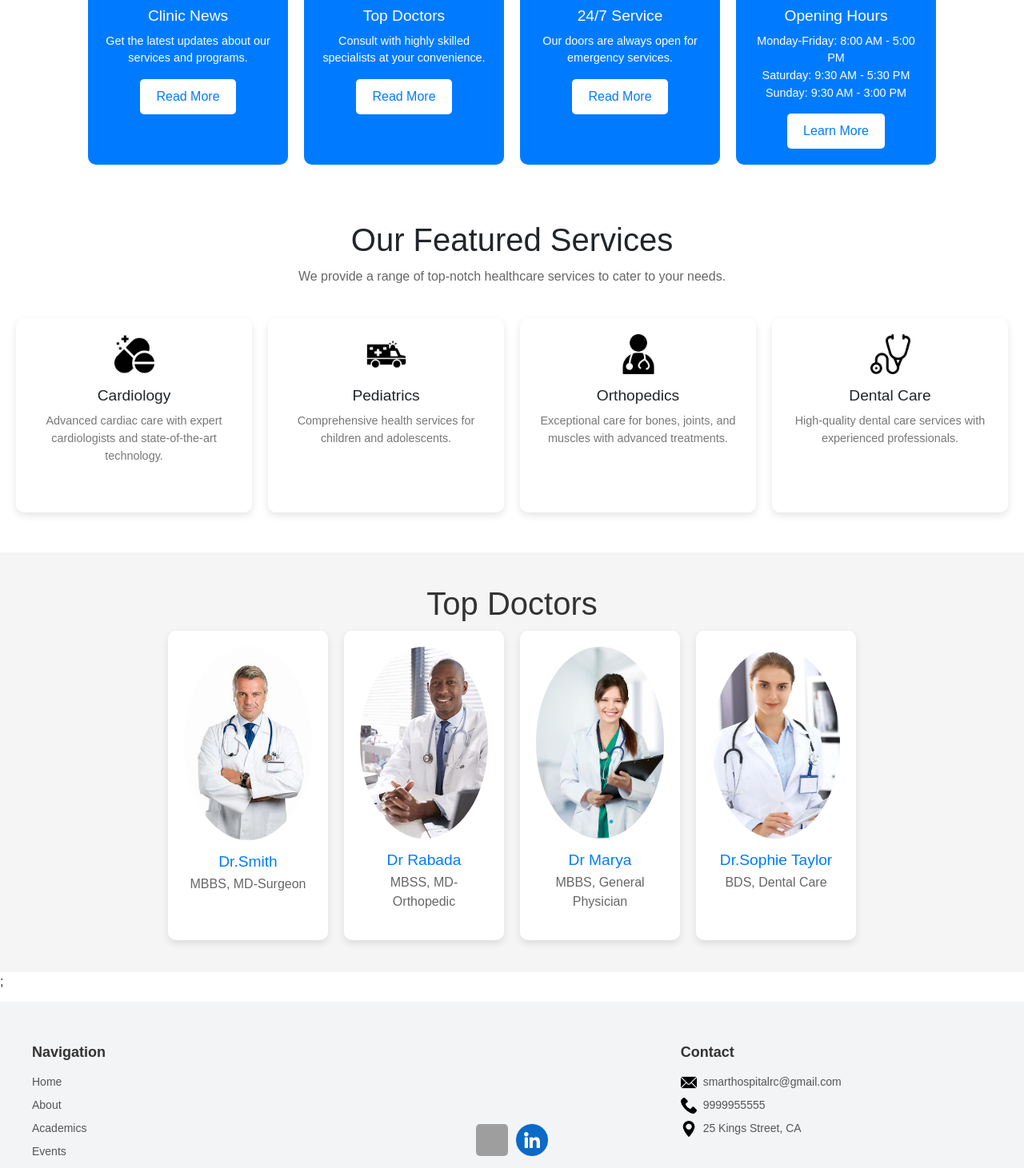
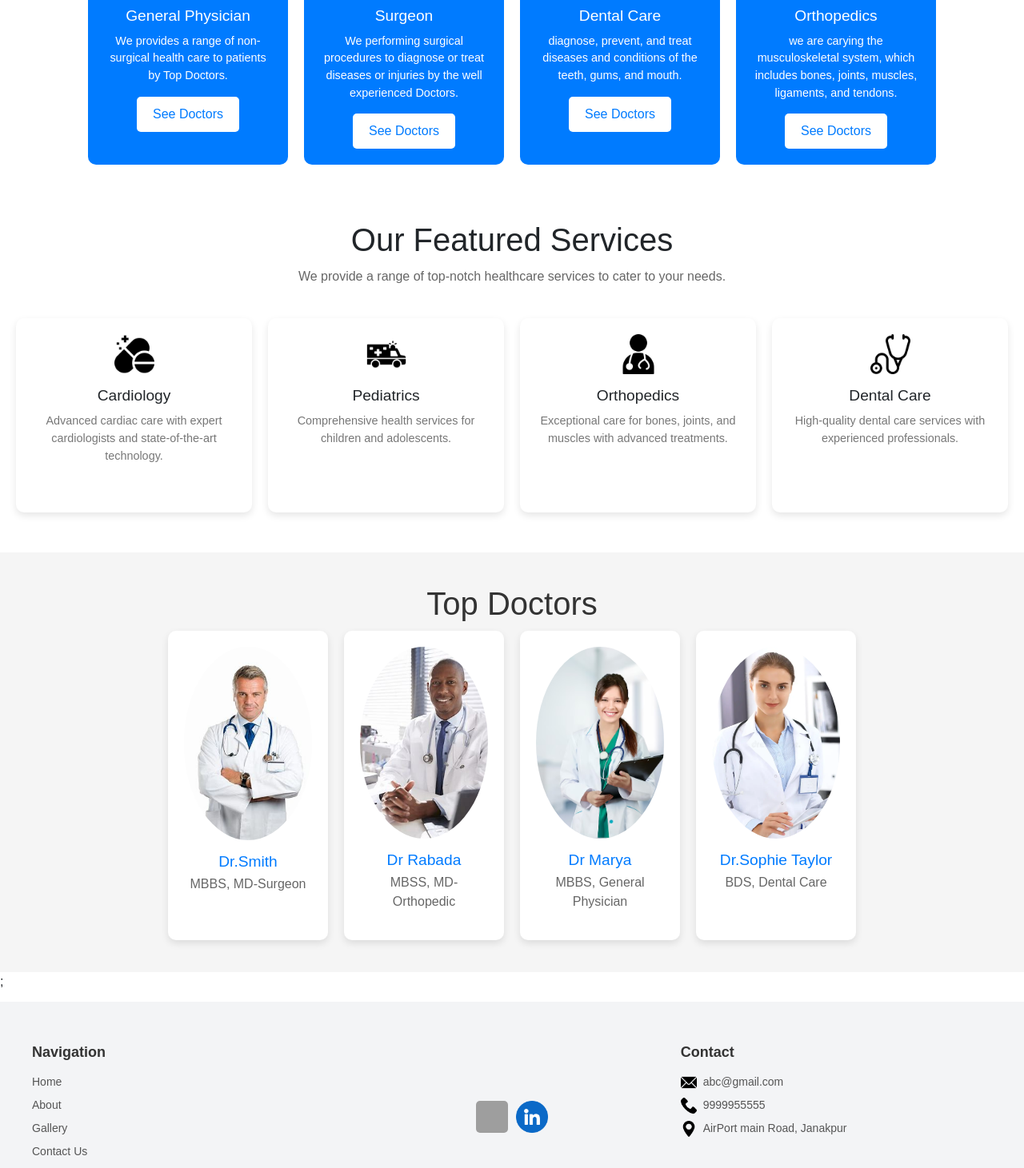
Before and after one commit to md-ahmad-raza/React-Project, a React (Vite) app in the folder front-end/: page / in a window 1280 px wide. Shown: the part 666-2127 px from the top of the page at 80% size. Built offline with nearby package versions, Linux system fonts and the light colour scheme; grey boxes are pictures that could not be loaded.

Commit message:
15th push

```diff
--- a/front-end/src/Components/Component/Footer.jsx
+++ b/front-end/src/Components/Component/Footer.jsx
@@ -14,12 +14,6 @@ const Footer = () => {
               </li>
               <li>
                 <a href='/about'>About</a>
-              </li>
-              <li>
-                <a href='/academics'>Academics</a>
-              </li>
-              <li>
-                <a href='/events'>Events</a>
               </li>
               <li>
                 <a href='/gallery'>Gallery</a>
@@ -54,7 +48,7 @@ const Footer = () => {
                   alt='Email Icon'
                   className='contact-icon'
                 />
-                smarthospitalrc@gmail.com
+                abc@gmail.com
               </li>
               <li className='contact-item'>
                 <img
@@ -70,7 +64,7 @@ const Footer = () => {
                   alt='Address Icon'
                   className='contact-icon'
                 />
-                25 Kings Street, CA
+                AirPort main Road, Janakpur
               </li>
             </ul>
           </div>
@@ -79,7 +73,7 @@ const Footer = () => {
         {/* Footer Bottom */}
       </footer>
       <div className='footer-bottom'>
-        © Smart Hospital & Research Center 2024 All rights reserved
+        © abc Hospital & Research Center 2025 All rights reserved
       </div>
     </>
   );
--- a/front-end/src/Components/Component/Navbar.jsx
+++ b/front-end/src/Components/Component/Navbar.jsx
@@ -13,7 +13,7 @@ const Navbar = () => {
     <nav className='navbar'>
       <div className='navbar-container'>
         <Link to='/' className='navbar-logo'>
-          Doctor Appointment Book
+          Doctor's Appointment Book
         </Link>
         <button className='menu-toggle' onClick={toggleMenu}>
           ☰
--- a/front-end/src/Components/Pages/Home.jsx
+++ b/front-end/src/Components/Pages/Home.jsx
@@ -1,4 +1,4 @@
-import  { useState, useEffect } from "react";
+import { useState, useEffect } from "react";
 import "../Style/Home.css"; // Combined CSS file for Home and Doctors components
 
 const Home = () => {
@@ -6,19 +6,23 @@ const Home = () => {
   const [currentIndex, setCurrentIndex] = useState(0);
 
   const carouselImages = [
-    { src: "image1.png", caption: "Access World-Class Specialists Without Leaving Home" },
+    {
+      src: "image1.png",
+      caption: "Access World-Class Specialists Without Leaving Home",
+    },
     { src: "image2.jpg", caption: "Healthcare at Your Fingertips" },
     { src: "image3.jpg", caption: "Your Health, Our Priority" },
     { src: "image4.jpg", caption: "Quality Medical Care, Anytime, Anywhere" },
-    { src: "image5.jpg", caption: "Expert Consultations from the Comfort of Your Home" },
+    {
+      src: "image5.jpg",
+      caption: "Expert Consultations from the Comfort of Your Home",
+    },
     { src: "image6.jpg", caption: "Bringing Healthcare Closer to You" },
     { src: "image7.jpg", caption: "Your Trusted Partner in Health" },
     { src: "image8.jpg", caption: "Book Appointments with Ease" },
     { src: "image9.jpg", caption: "Seamless Virtual Healthcare Experience" },
-    { src: "image10.jpg", caption: "Personalized Care, Just a Click Away" }
-];
-
-
+    { src: "image10.jpg", caption: "Personalized Care, Just a Click Away" },
+  ];
 
   const latestNews = [
     "🚑 Emergency services are now 24/7!",
@@ -55,7 +59,6 @@ const Home = () => {
     },
   ];
 
-
   useEffect(() => {
     const interval = setInterval(() => {
       setCurrentIndex((prevIndex) => (prevIndex + 1) % carouselImages.length);
@@ -64,18 +67,20 @@ const Home = () => {
   }, [carouselImages.length]);
 
   return (
-    <div className="home-container">
+    <div className='home-container'>
       {/* Hero Section */}
-      <div className="hero-section">
+      <div className='hero-section'>
         {/* Carousel */}
-        <div className="carousel">
+        <div className='carousel'>
           {carouselImages.map((image, index) => (
             <div
               key={index}
-              className={`carousel-item ${index === currentIndex ? "active" : ""}`}
+              className={`carousel-item ${
+                index === currentIndex ? "active" : ""
+              }`}
             >
               <img src={image.src} alt={`Slide ${index + 1}`} />
-              <div className="carousel-caption">
+              <div className='carousel-caption'>
                 <h2>{image.caption}</h2>
               </div>
             </div>
@@ -83,12 +88,12 @@ const Home = () => {
         </div>
 
         {/* Latest News */}
-        <div className="latest-news">
+        <div className='latest-news'>
           <h3>Latest News</h3>
-          <div className="news-container">
-            <div className="news-scroller">
+          <div className='news-container'>
+            <div className='news-scroller'>
               {latestNews.map((news, index) => (
-                <div className="news-item" key={index}>
+                <div className='news-item' key={index}>
                   {news}
                 </div>
               ))}
@@ -96,86 +101,114 @@ const Home = () => {
           </div>
         </div>
       </div>
+      {/* Features Section */}
+      <div className='features-section'>
+        <div className='feature-card'>
+          <h3>General Physician</h3>
+          <p>
+            We provides a range of non-surgical health care to patients by Top
+            Doctors.
+          </p>
+          <a href="/doctors">
+            <button>See Doctors</button>
+        </a>
+        </div>
+        <div className='feature-card'>
+          <h3>Surgeon</h3>
+          <p>
+            We performing surgical procedures to diagnose or treat diseases or
+            injuries by the well experienced Doctors.
+          </p>
+          <a href="/doctors">
+            <button>See Doctors</button>
+        </a>
+        </div>
+        <div className='feature-card'>
+          <h3>Dental Care</h3>
+          <p>
+            diagnose, prevent, and treat diseases and conditions of the teeth,
+            gums, and mouth.
+          </p>
+          <a href="/doctors">
+            <button>See Doctors</button>
+         </a>
+        </div>
+        <div className='feature-card'>
+          <h3>Orthopedics</h3>
+          <p>
+            we are carying the musculoskeletal system, which includes bones,
+            joints, muscles, ligaments, and tendons.
+          </p>
+          <a href="/doctors">
+            <button>See Doctors</button>
+        </a>
 
-      {/* Features Section */}
-      <div className="features-section">
-        <div className="feature-card">
-          <h3>Clinic News</h3>
-          <p>Get the latest updates about our services and programs.</p>
-          <button>Read More</button>
-        </div>
-        <div className="feature-card">
-          <h3>Top Doctors</h3>
-          <p>Consult with highly skilled specialists at your convenience.</p>
-          <button>Read More</button>
-        </div>
-        <div className="feature-card">
-          <h3>24/7 Service</h3>
-          <p>Our doors are always open for emergency services.</p>
-          <button>Read More</button>
-        </div>
-        <div className="feature-card">
-          <h3>Opening Hours</h3>
-          <p>
-            Monday-Friday: 8:00 AM - 5:00 PM
-            <br />
-            Saturday: 9:30 AM - 5:30 PM
-            <br />
-            Sunday: 9:30 AM - 3:00 PM
-          </p>
-          <button>Learn More</button>
         </div>
       </div>
-
       {/* Featured Services Section */}
-      <div className="featured-services">
+      <div className='featured-services'>
         <h2>Our Featured Services</h2>
-        <p>We provide a range of top-notch healthcare services to cater to your needs.</p>
-        <div className="services-container">
-          <div className="service-card">
-            <div className="service-icon">
-              <img src="service-icon1.png" alt="Icon 1" />
+        <p>
+          We provide a range of top-notch healthcare services to cater to your
+          needs.
+        </p>
+        <div className='services-container'>
+          <div className='service-card'>
+            <div className='service-icon'>
+              <img src='service-icon1.png' alt='Icon 1' />
             </div>
             <h3>Cardiology</h3>
-            <p>Advanced cardiac care with expert cardiologists and state-of-the-art technology.</p>
+            <p>
+              Advanced cardiac care with expert cardiologists and
+              state-of-the-art technology.
+            </p>
           </div>
-          <div className="service-card">
-            <div className="service-icon">
-              <img src="service-icon2.png" alt="Icon 2" />
+          <div className='service-card'>
+            <div className='service-icon'>
+              <img src='service-icon2.png' alt='Icon 2' />
             </div>
             <h3>Pediatrics</h3>
             <p>Comprehensive health services for children and adolescents.</p>
           </div>
-          <div className="service-card">
-            <div className="service-icon">
-              <img src="service-icon3.png" alt="Icon 3" />
+          <div className='service-card'>
+            <div className='service-icon'>
+              <img src='service-icon3.png' alt='Icon 3' />
             </div>
             <h3>Orthopedics</h3>
-            <p>Exceptional care for bones, joints, and muscles with advanced treatments.</p>
+            <p>
+              Exceptional care for bones, joints, and muscles with advanced
+              treatments.
+            </p>
           </div>
-          <div className="service-card">
-            <div className="service-icon">
-              <img src="service-icon4.png" alt="Icon 4" />
+          <div className='service-card'>
+            <div className='service-icon'>
+              <img src='service-icon4.png' alt='Icon 4' />
             </div>
             <h3>Dental Care</h3>
-            <p>High-quality dental care services with experienced professionals.</p>
+            <p>
+              High-quality dental care services with experienced professionals.
+            </p>
           </div>
         </div>
       </div>
-
       {/* Doctors Section */}
-<section className="topdoctors-section">
-  <h2 className="section-title">Top Doctors</h2>
-  <div className="topdoctors-container">
-    {TopDoctors.map((doctor, index) => (
-      <div className="topdoctors-card" key={index}>
-        <img src={doctor.image} alt={doctor.name} className="topdoctors-image" />
-        <h3 className="topdoctors-name">{doctor.name}</h3>
-        <p className="topdoctors-title">{doctor.title}</p>
-      </div>
-    ))}
-  </div>
-</section>;
+      <section className='topdoctors-section'>
+        <h2 className='section-title'>Top Doctors</h2>
+        <div className='topdoctors-container'>
+          {TopDoctors.map((doctor, index) => (
+            <div className='topdoctors-card' key={index}>
+              <img
+                src={doctor.image}
+                alt={doctor.name}
+                className='topdoctors-image'
+              />
+              <h3 className='topdoctors-name'>{doctor.name}</h3>
+              <p className='topdoctors-title'>{doctor.title}</p>
+            </div>
+          ))}
+        </div>
+      </section>
+      ;
     </div>
   );
 };
```
